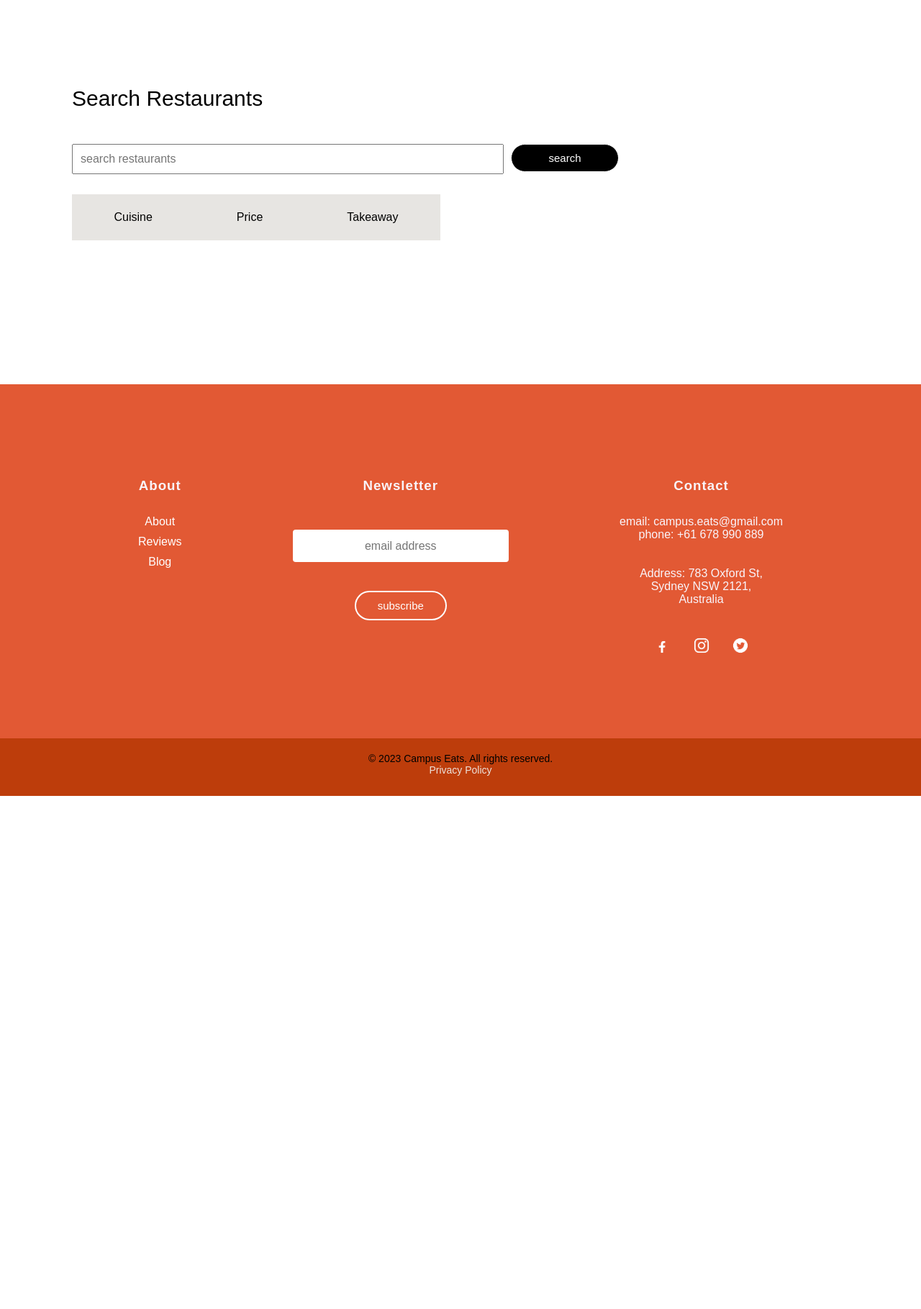
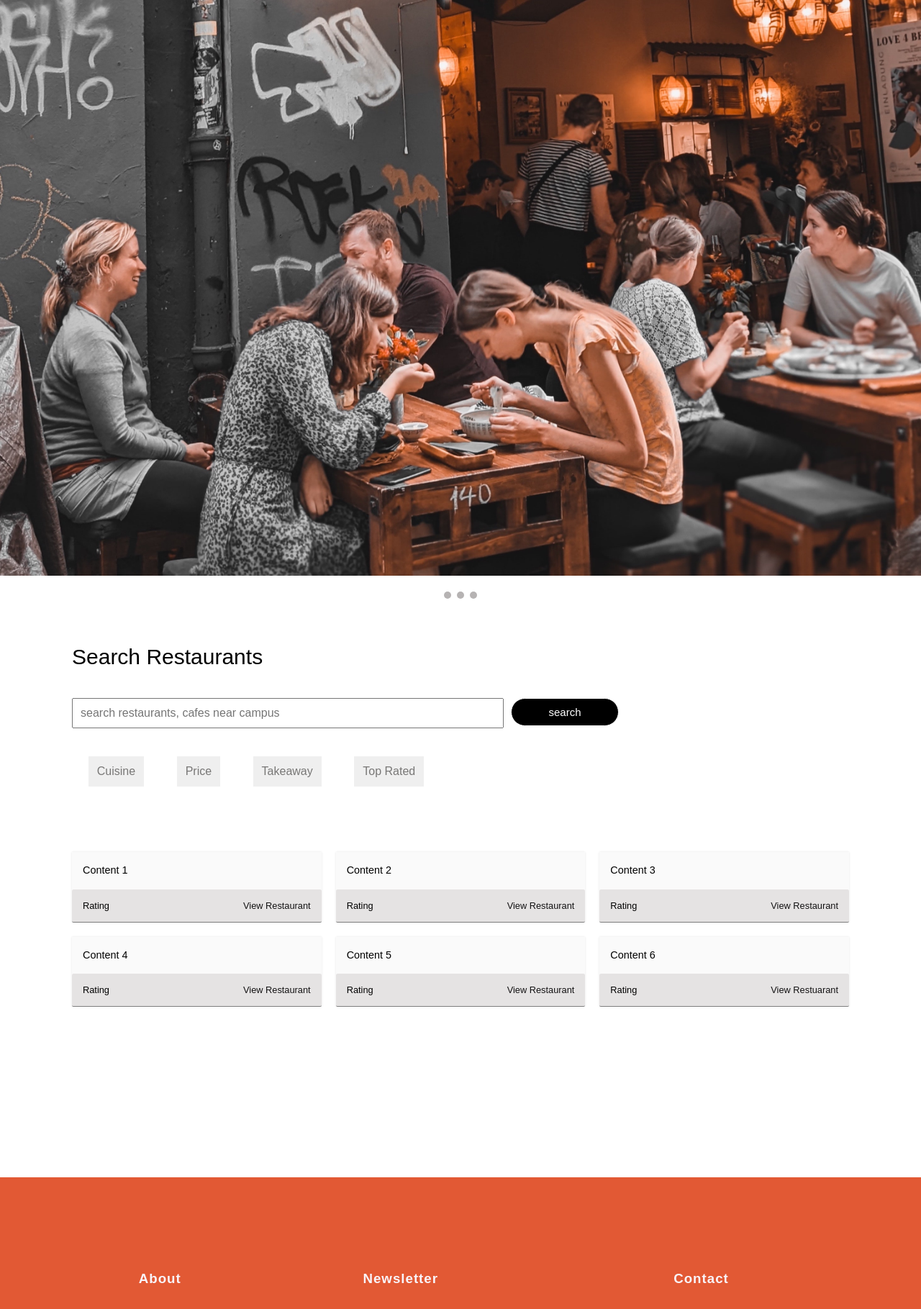
Before and after one commit to VivOwoH/CampusEats, a Django app: page / in a window 1280 px wide. Shown: the part 46-1865 px from the top of the page at 72% size. Before the commit the page ends 1152 px from the top, so only its background shows below. Run offline with Django 4.2, Linux system fonts and the light colour scheme.

Commit message:
added new homepage features

```diff
--- a/campusEats/apps/restaurants/templates/restaurants/home.html
+++ b/campusEats/apps/restaurants/templates/restaurants/home.html
@@ -1,50 +1,167 @@
 <!-- user/register.html -->
+
 {% extends 'base.html' %}
-
+{% load static %}
 {% block title %}Welcome - My Website{% endblock %}
 
 
 {% block content %}
+
+<!--image carousel-->
+<div class="image-carousel">
+  <div class="carousel-container" style="height:800px">
+
+      <div class="slides fade">
+        <img src="{% static 'restaurants/restaurant1.jpg' %}" style="width:100%; height:800px">
+      </div>
+
+      <div class="slides fade">
+        <img src="{% static 'restaurants/restaurant2.jpg' %}" style="width:100%; height:800px">
+      </div>
+
+      <div class="slides fade">
+        <img src="{% static 'restaurants/restaurants3.jpg' %}"style="width:100%; height:800px">
+      </div>
+
+      </div>
+      <br>
+      <div style="text-align:center">
+        <span class="moving-dot"></span>
+        <span class="moving-dot"></span>
+        <span class="moving-dot"></span>
+      </div>
+
+      <script>
+          let slide_index = 0;
+          showSlides();
+          function showSlides() {
+
+            // define variables
+            let i;
+            let slides = document.getElementsByClassName("slides");
+            let moving_dots = document.getElementsByClassName("moving-dot");
+
+            for (i = 0; i < slides.length; i++) {
+              slides[i].style.display = "none";
+            }
+
+            // increment slide counter
+            slide_index++;
+            if (slide_index > slides.length) {slide_index = 1}
+            for (i = 0; i < moving_dots.length; i++) {
+              moving_dots[i].className = moving_dots[i].className.replace(" active", "");
+            }
+            // display current slide and dot
+            slides[slide_index-1].style.display = "block";
+            moving_dots[slide_index-1].className += " active";
+
+            // Change image every 5 seconds
+            setTimeout(showSlides, 5000);
+          }
+          </script>
+</div>
+
+<div class="section1_container">
   <!--search box-->
+
   <div class="label_container"><label for="search_label" > Search Restaurants </label></div>
 
   <div class="search-wrapper">
 
-            <input id="search" type="search" placeholder="search restaurants">
+     <input id="search" type="search" placeholder="search restaurants, cafes near campus">
      <button id="search_button" type="submit">search</button>
   </div>
 
+
+ <!--search filters-->
+ <nav>
+  <div class="dropdown_nav">
+      <div class="dropdown_filters">
+          <button class="dropbtn">Cuisine</button>
+          <div class="dropdown_items">
+              <a href="#">Western</a>
+              <a href="#">Italian</a>
+              <a href="#">Indian</a>
+              <a href="#">Chinese</a>
+
+          </div>
+      </div>
+      <div class="dropdown_filters">
+          <button class="dropbtn">Price</button>
+          <div class="dropdown_items">
+              <a href="#">$</a>
+              <a href="#">$$</a>
+              <a href="#">$$$</a>
+
+          </div>
+      </div>
+      <div class="dropdown_filters">
+          <button class="dropbtn">Takeaway</button>
       </div>
 
+      <div class="dropdown_filters">
+          <button class="dropbtn">Top Rated</button>
+
+      </div>
+  </div>
+</nav>
+
+<!--add restaurant cards-->
+
+<!--Need to make the cards dynamic-->
+
+<div class="cards">
+  <div class="card">
+      <img src="" alt="" class="card_img">
+      <div class="card_content">Content 1 </div>
+      <div class="card_info">
+          <div>Rating</div>
+          <a href="" class="card_link"> View Restaurant</a>
+      </div>
+  </div>
+  <div class="card">
+      <img src="" alt="" class="card_img">
+      <div class="card_content">Content 2 </div>
+      <div class="card_info">
+          <div>Rating</div>
+          <a href="" class="card_link"> View Restaurant</a>
+      </div>
+  </div>
+  <div class="card">
+      <img src="" alt="" class="card_img">
+      <div class="card_content"> Content 3</div>
+      <div class="card_info">
+          <div>Rating</div>
+          <a href="" class="card_link"> View Restaurant</a>
+      </div>
+  </div>
+  <div class="card">
+      <img src="" alt="" class="card_img">
+      <div class="card_content">Content 4 </div>
+      <div class="card_info">
+          <div>Rating</div>
+          <a href="" class="card_link"> View Restaurant</a>
+      </div>
+  </div>
+  <div class="card">
+      <img src="" alt="" class="card_img">
+      <div class="card_content">Content 5 </div>
+      <div class="card_info">
+          <div>Rating</div>
+          <a href="" class="card_link"> View Restaurant</a>
+      </div>
+  </div>
+  <div class="card">
+      <img src="" alt="" class="card_img">
+      <div class="card_content">Content 6 </div>
+      <div class="card_info">
+          <div>Rating</div>
+          <a href="" class="card_link"> View Restuarant</a>
+      </div>
+  </div>
+</div>
 </div>
 
 
 
-        <nav>
-            <div class="dropdown_nav">
-                <div class="cuisine">
-                    <button>Cuisine</button>
-                    <ul>
-                        <li><a href=""></a>Western</li>
-                        <li><a href=""></a>Italian</li>
-                        <li><a href=""></a>Chinese</li>
-                        <li><a href=""></a>Thai</li>
-                    </ul>
-                </div>
-                <div class="price">
-                    <button>Price</button>
-                    <ul>
-                        <li><a href=""></a>$</li>
-                        <li><a href=""></a>$$</li>
-                        <li><a href=""></a>$$$</li>
-                        <li><a href=""></a>$$$$</li>
-                    </ul>
-                </div>
-                <div class="takeaway">
-                    <button>Takeaway</button>
-                </div>
-            </div>
-        </nav>
-        <div style="height:200px"></div>
-
 {% endblock %}
--- a/campusEats/assets/restaurants/home.css
+++ b/campusEats/assets/restaurants/home.css
@@ -1,13 +1,14 @@
 *{
     font-family: Arial, Helvetica, sans-serif;
 }
+
+/*search box*/
 .search-wrapper{
     padding-left: 100px;
     overflow:hidden;
     height:50px;
     background-color: white;
 }
-
 #search{
     float:left;
     padding:10px;
@@ -17,8 +18,9 @@
 }
 
 .label_container{
-    height:200px;
-    padding-top: 120px;
+
+    padding-top: 60px;
+    padding-bottom: 40px;
     padding-left: 100px;
     font-family: Arial, Helvetica, sans-serif;
     font-size: 30px;
@@ -47,82 +49,148 @@ input{
     font-size: 1rem;
 }
 
+
+.dropbtn{
+    color:rgb(120, 119, 118);
+    padding:12px;
+    font-size: 16px;
+    border:none;
+}
+
+.dropdown_filters{
+    position:relative;
+    display:inline-block;
+}
+
+.dropdown_items{
+    display:none;
+    position:absolute;
+    background-color: rgb(231, 229, 226);
+    min-width: 160px;
+    z-index: 1;
+
+}
+
+.dropdown_items a{
+    color:black;
+    padding:12px 16px;
+    text-decoration: none;
+    display:block;
+}
+
+.dropdown_items a:hover{background: #dad8d8;}
+
+.dropdown_filters:hover .dropdown_items{display: block;}
+
+
+
+/* filters */
 .dropdown_nav{
     height:8vh;
-    background:rgb(231, 229, 226);
     display:flex;
     justify-content:space-around;
     align-items:center;
     width:40%;
     margin-top:20px;
     margin-left:100px;
+}
+
+/* carousel code */
 
 
 
-}
-.cuisine, .price{
-    position:relative;
+.slides {display: none;}
+
+
+.slides img {
+    vertical-align: middle;
+    width:100%;}
+
+
+.carousel-container {
+    position: relative;
+    margin: auto;
 }
 
-.cuisine ul,
-.price ul{
-    background-color: rgb(211, 209, 206);
-    position:absolute;
-    margin-top:10px;
-    width:200px;
-    height:200px;
-    display:flex;
-    justify-content: space-around;
-    align-items: center;
-    flex-direction: column;
-    list-style: none;
-    border-radius: 5px;
-    opacity:0;
-    pointer-events: none;
-    transform:translateY(-10px);
-    transition: all 0.4s ease;
+.active {
+    background-color: #bfb6b6;
+}
+
+/* Fading animation */
+.fade {
+    animation-name: fade;
+    animation-duration: 1.5s;
+}
+
+/* The dots/bullets/indicators */
+.moving-dot {
+    height: 10px;
+    width: 10px;
+    margin: 0 2px;
+    background-color: #b6b3b3;
+    border-radius: 50%;
+    display: inline-block;
+    transition: background-color 0.6s ease;
+}
+
+.section1_container{
+    height:800px;
 
 }
 
-.cuisine li,
-.price li{
+/* card layout css */
+.cards{
+    margin-top: 80px;
+    margin-left: 100px;
+    margin-right: 100px;
+    max-width: 100%;
+    display:grid;
+    grid-template-columns: repeat(3,1fr);
+    gap:20px;
+    font-family: Arial, Helvetica, sans-serif;
 
-    width:100%;
-    height:100%;
-    display:flex;
-    justify-content: center;
-    align-items: center;
 }
 
-.cuisine li:hover,
-.price li:hover{
-    background-color: rgb(227, 223, 214);
+.card{
+    box-shadow: 0 0 3px rgba(0, 0, 0, 0.1);
+}
+
+.card_img{
+    max-width: 100%;
+    display: block;
+
+}
+
+.card_content{
+    line-height:1.5 ;
+    font-size:0.9rem;
+    padding:15px;
+    background: #fafafa;
+}
+
+.card_content > p:first-of-type{
+    margin-top: 0;
+}
+.card_content > p:last-of-type{
+    margin-bottom: 0;
+}
+.card_info{
+    padding:15px;
+    display:flex;
+    justify-content: space-between;
+    align-items: center;
+    background: #e5e3e3;
+    font-size: 0.8rem;
+    border-bottom:1px solid grey;
+    border-radius: 2px;
+}
+
+.card_link{
+    color:rgb(19, 18, 19);
+    text-decoration: none;
 }
 
 
-.cuisine a, .price a{
-    color:black;
-    text-decoration: none;
+.card_link:hover{
+    text-decoration:underline;
 }
-
-.dropdown_nav button{
-    background: none;
-    border:none;
-    text-decoration: none;
-    font-size: 16px;
-    cursor:pointer;
-
-
-}
-
-.dropdown_nav button:hover{
-    color:grey;
-}
-
-
-.price button:focus + ul,
-.cuisine button:focus + ul{
-    opacity:1;
-    pointer-events: all;
-    transform:translateY(0px) ;
-}
--- a/campusEats/templates/base.html
+++ b/campusEats/templates/base.html
@@ -14,6 +14,8 @@
     <link rel="stylesheet" href="{% static 'admin/admin.css' %}">
     <link rel="stylesheet" href="{% static 'admin/admin-add-restaurants.css' %}">
     <link rel="stylesheet" href="{% static 'basestyle.css' %}">
+    <link rel="stylesheet" href="{% static 'restaurants/home.js' %}">
+
 
 
 
```
Also changed, not shown: campusEats/apps/user/templates/user/admin-update-restaurants.html (added, +9 -0 lines), campusEats/assets/basestyle.css (line endings or trailing spaces), campusEats/assets/restaurants/restaurant1.jpg (added), campusEats/assets/restaurants/restaurant2.jpg (added), campusEats/assets/restaurants/restaurants3.jpg (added). Lines whose indentation alone changed are shown as unchanged.
